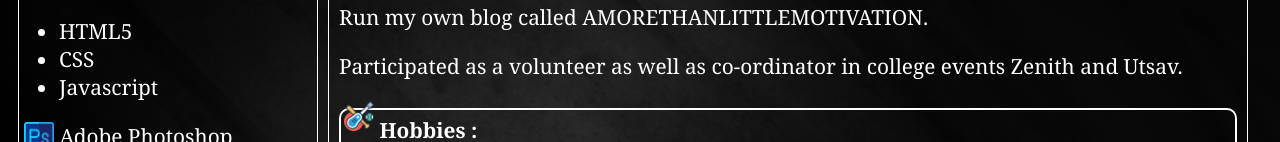
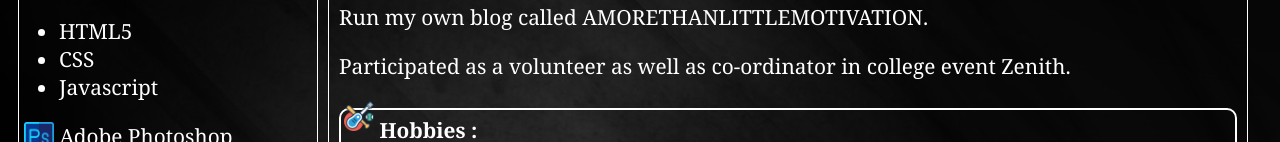
Before and after one commit to VipulRathod1234/VipulRathod1234.github.io, a plain HTML site: page index.html in a window 1280 px wide. Shown: the part 971-1113 px from the top of the page. Drawn offline with Linux system fonts and the light colour scheme.

Commit message:
Update index.html
Removed event.

```diff
--- a/index.html
+++ b/index.html
@@ -75,7 +75,7 @@
                 <img src="icons\work-time.png" alt="extra" class="png">
                 <h4>&nbsp;Extra Curricular Activities :</h4>
                 <p>Run my own blog called <a href="https://amorethanlittlemotivation.blogspot.com/" target="_blank">AMORETHANLITTLEMOTIVATION.</a></p>
-                <p>Participated as a volunteer as well as co-ordinator in college events Zenith and Utsav.</p>
+                <p>Participated as a volunteer as well as co-ordinator in college event Zenith.</p>
                 <img src="icons\sports.png" alt="hobbies" class="png">
                 <h4>&nbsp;Hobbies :</h4>
                 <ul>
```
